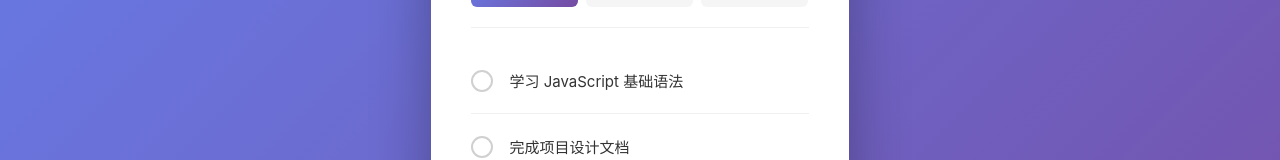
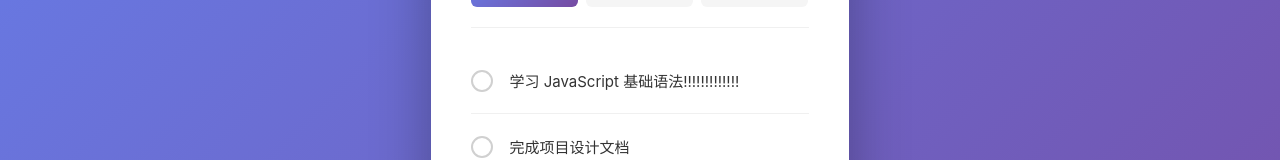
Before and after one commit to zws-henan/git-test, a Vue app: page / in a window 1280 px wide. Shown: the part 303-463 px from the top of the page. Built offline with nearby package versions, Linux system fonts and the light colour scheme.

Commit message:
feat:改动了一些细节

```diff
--- a/src/App.vue
+++ b/src/App.vue
@@ -10,7 +10,7 @@ import AppFooter from './components/AppFooter.vue'
 
 // 任务列表数据
 const tasks = ref([
-  { id: 1, text: '学习 JavaScript 基础语法', completed: false },
+  { id: 1, text: '学习 JavaScript 基础语法!!!!!!!!!!!!!', completed: false },
   { id: 2, text: '完成项目设计文档', completed: false },
   { id: 3, text: '回复邮件', completed: false },
   { id: 4, text: '购买日用品', completed: true },
```
